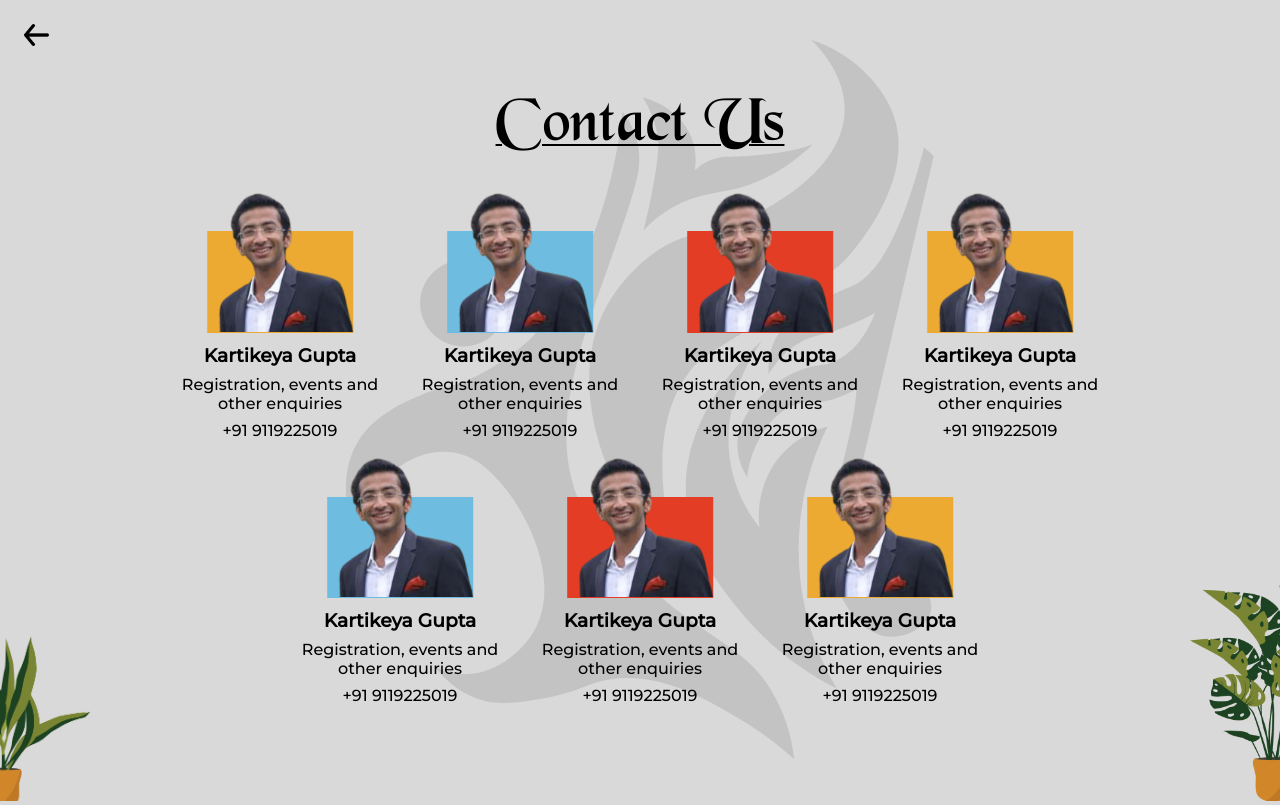
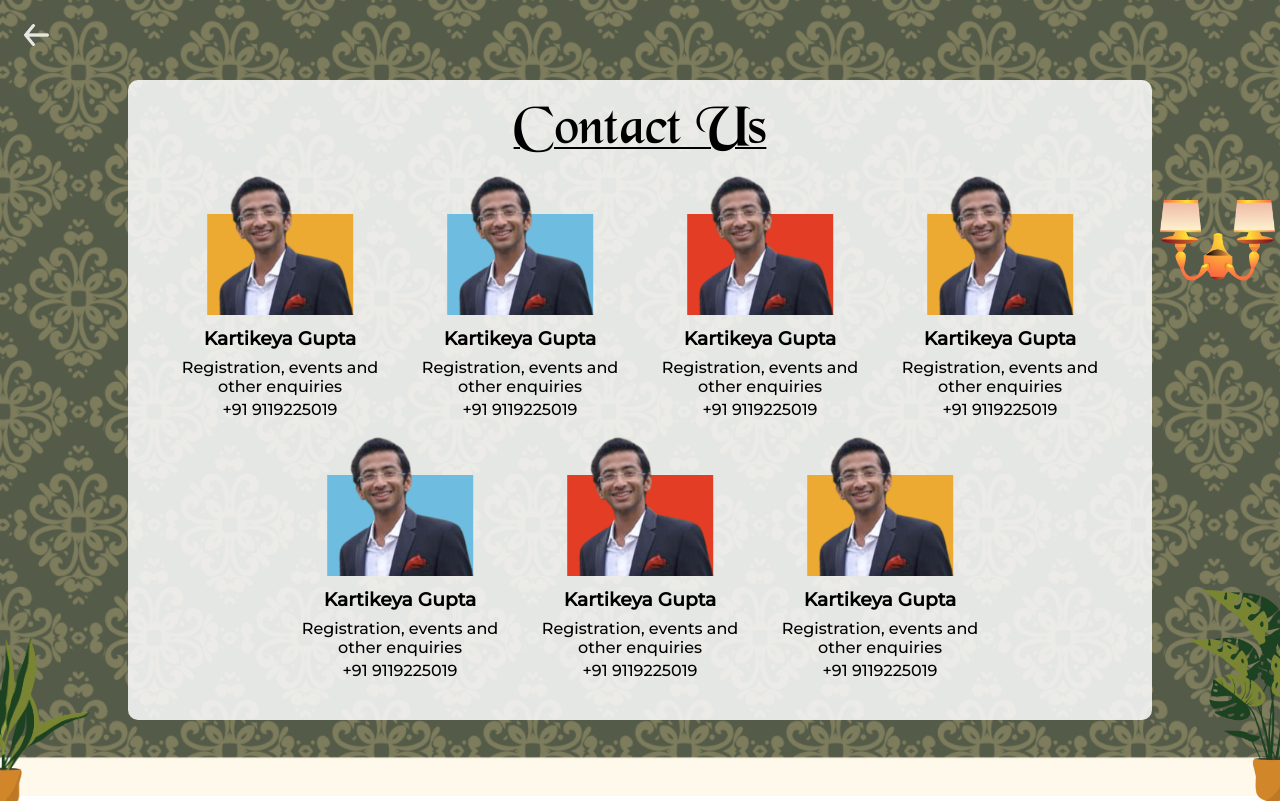
Before and after one commit to dvm-bitspilani/oasis-2021-main, a plain HTML site: page contact.html in a window 1280 px wide. Drawn offline with Linux system fonts and the light colour scheme; a web font is replaced by a local one.

Commit message:
contact bg changed & about bg

```diff
--- a/contact.html
+++ b/contact.html
@@ -14,8 +14,9 @@
 </head>
 
 <body>
-    <div class="oasis-logo"><img src="assets/pc/oasis_logo.svg" alt=""></div>
-    <div class="back-arrow"><a href="./index.html"><img src="assets/pc/backarrow.png" alt=""></a></div>
+    <div class="background"><img src="assets/longwall.png" alt=""></div>
+    <!-- <div class="oasis-logo"><img src="assets/pc/oasis_logo.svg" alt=""></div> -->
+    <div class="back-arrow"><a href="./index.html"><img src="assets/pc/backarrow_white.png" alt=""></a></div>
     <div class="contact-container">
         <h1 class="heading">Contact Us</h1>
         <div class="contact-card-container">
@@ -23,47 +24,48 @@
                 <div class="contact-img yellow"><img src="assets/contact_mock.png" alt=""></div>
                 <h3>Kartikeya Gupta</h3>
                 <div>Registration, events and other enquiries</div>
-                <div style="margin-top: 0.5rem;">+91 9119225019</div>
+                <div style="margin-top: 0.25rem;">+91 9119225019</div>
             </div>
             <div class="contact-card">
                 <div class="contact-img blue"><img src="assets/contact_mock.png" alt=""></div>
                 <h3>Kartikeya Gupta</h3>
                 <div>Registration, events and other enquiries</div>
-                <div style="margin-top: 0.5rem;">+91 9119225019</div>
+                <div style="margin-top: 0.25rem;">+91 9119225019</div>
             </div>
             <div class="contact-card">
                 <div class="contact-img red"><img src="assets/contact_mock.png" alt=""></div>
                 <h3>Kartikeya Gupta</h3>
                 <div>Registration, events and other enquiries</div>
-                <div style="margin-top: 0.5rem;">+91 9119225019</div>
+                <div style="margin-top: 0.25rem;">+91 9119225019</div>
             </div>
             <div class="contact-card">
                 <div class="contact-img yellow"><img src="assets/contact_mock.png" alt=""></div>
                 <h3>Kartikeya Gupta</h3>
                 <div>Registration, events and other enquiries</div>
-                <div style="margin-top: 0.5rem;">+91 9119225019</div>
+                <div style="margin-top: 0.25rem;">+91 9119225019</div>
             </div>
             <div class="contact-card">
                 <div class="contact-img blue"><img src="assets/contact_mock.png" alt=""></div>
                 <h3>Kartikeya Gupta</h3>
                 <div>Registration, events and other enquiries</div>
-                <div style="margin-top: 0.5rem;">+91 9119225019</div>
+                <div style="margin-top: 0.25rem;">+91 9119225019</div>
             </div>
             <div class="contact-card">
                 <div class="contact-img red"><img src="assets/contact_mock.png" alt=""></div>
                 <h3>Kartikeya Gupta</h3>
                 <div>Registration, events and other enquiries</div>
-                <div style="margin-top: 0.5rem;">+91 9119225019</div>
+                <div style="margin-top: 0.25rem;">+91 9119225019</div>
             </div>
             <div class="contact-card">
                 <div class="contact-img yellow"><img src="assets/contact_mock.png" alt=""></div>
                 <h3>Kartikeya Gupta</h3>
                 <div>Registration, events and other enquiries</div>
-                <div style="margin-top: 0.5rem;">+91 9119225019</div>
+                <div style="margin-top: 0.25rem;">+91 9119225019</div>
             </div>
         </div>
     </div>
     <div class="pot-left"><img src="assets/pc/Pot_left.png" alt=""></div>
+    <div class="lamp"><img src="assets/pc/lamp.png" alt=""></div>
     <div class="pot-right"><img src="assets/pc/Pot_right.png" alt=""></div>
     <script src="./scripts/index.js"></script>
 </body>
--- a/stylesheets/about.css
+++ b/stylesheets/about.css
@@ -31,6 +31,7 @@ body {
   z-index: -20;
   bottom: 0;
   left: 0;
+  width: 100%;
 }
 
 .about-container,
--- a/stylesheets/contact.css
+++ b/stylesheets/contact.css
@@ -8,16 +8,25 @@
 }
 
 body {
-  background-color: #d9d9d9;
+  /* background-image: url(../assets/longwall.png);
   background-size: cover;
-  background-repeat: no-repeat;
-  display: flex;
+  background-repeat: no-repeat; */
   height: 100vh;
   width: 100vw;
   margin: 0;
+  display: flex;
   justify-content: center;
   align-items: center;
   flex-direction: column;
+  overflow: hidden;
+}
+
+.background {
+  position: absolute;
+  z-index: -20;
+  bottom: 0;
+  left: 0;
+  width: 100%;
 }
 
 .oasis-logo {
@@ -36,10 +45,13 @@ body {
   width: 80%;
   position: relative;
   text-align: center;
-  padding: 2rem;
+  padding: 1rem 2rem 2rem;
   font-family: "Montserrat", sans-serif;
   overflow-x: hidden;
   overflow-y: scroll;
+  background-color: rgba(255, 255, 255, 0.85);
+  border-radius: 10px;
+  max-height: 80vh;
 }
 
 .contact-card-container {
@@ -59,9 +71,10 @@ body {
   content: "";
   width: 100%;
   position: absolute;
-  bottom: 3px;
+  bottom: 4px;
   height: 70%;
   z-index: -1;
+  transition: all 0.4s ease;
 }
 
 .contact-img.yellow::before {
@@ -79,7 +92,9 @@ body {
 .contact-img img,
 .pot-left img,
 .pot-right img,
-.back-arrow img {
+.back-arrow img,
+.background img,
+.lamp img {
   width: 100%;
 }
 
@@ -89,14 +104,20 @@ body {
   text-align: center;
 }
 
+/* .contact-card:hover .contact-img::before {
+  height: 30%;
+  bottom: 70%;
+  transition: all 0.4s ease;
+} */
+
 .contact-card h3 {
   margin: 0.5rem 0;
 }
 
 .heading {
-  margin: 0 0 1rem;
+  margin: 0;
   font-family: "BlackChancery";
-  font-size: 4rem;
+  font-size: 3.5rem;
   text-decoration: underline;
   text-underline-offset: 4px;
   text-decoration-thickness: 2px;
@@ -118,11 +139,18 @@ body {
 }
 
 .pot-right {
-    width: 7%;
-    position: absolute;
-    bottom: -5px;
-    right: 0;
-  }
+  width: 7%;
+  position: absolute;
+  bottom: -5px;
+  right: 0;
+}
+
+.lamp {
+  width: 9%;
+  position: absolute;
+  top: 25%;
+  right: 5px;
+}
 
 ::-webkit-scrollbar {
   width: 0; /* Remove scrollbar space */
@@ -130,6 +158,12 @@ body {
 }
 
 @media screen and (max-width: 768px) {
+  body {
+    background-image: url(../assets/longwall.png);
+    background-size: cover;
+    background-repeat: no-repeat;
+  }
+
   .contact-container {
     width: 90%;
     overflow: scroll;
@@ -144,16 +178,22 @@ body {
     height: 53vh;
   }
 
-  .oasis-logo img{
+  .oasis-logo img {
     height: 100%;
   }
 
-  .pot-right, .pot-left{
+  .pot-right,
+  .pot-left,
+  .lamp {
     display: none;
   }
 
-  .heading{
+  .heading {
     margin-top: 1.5rem;
+  }
+
+  .background {
+    display: none;
   }
 }
 
@@ -161,4 +201,8 @@ body {
   .contact-img {
     width: 50%;
   }
+
+  .contact-container{
+    padding-top: 1rem;
+  }
 }
```
